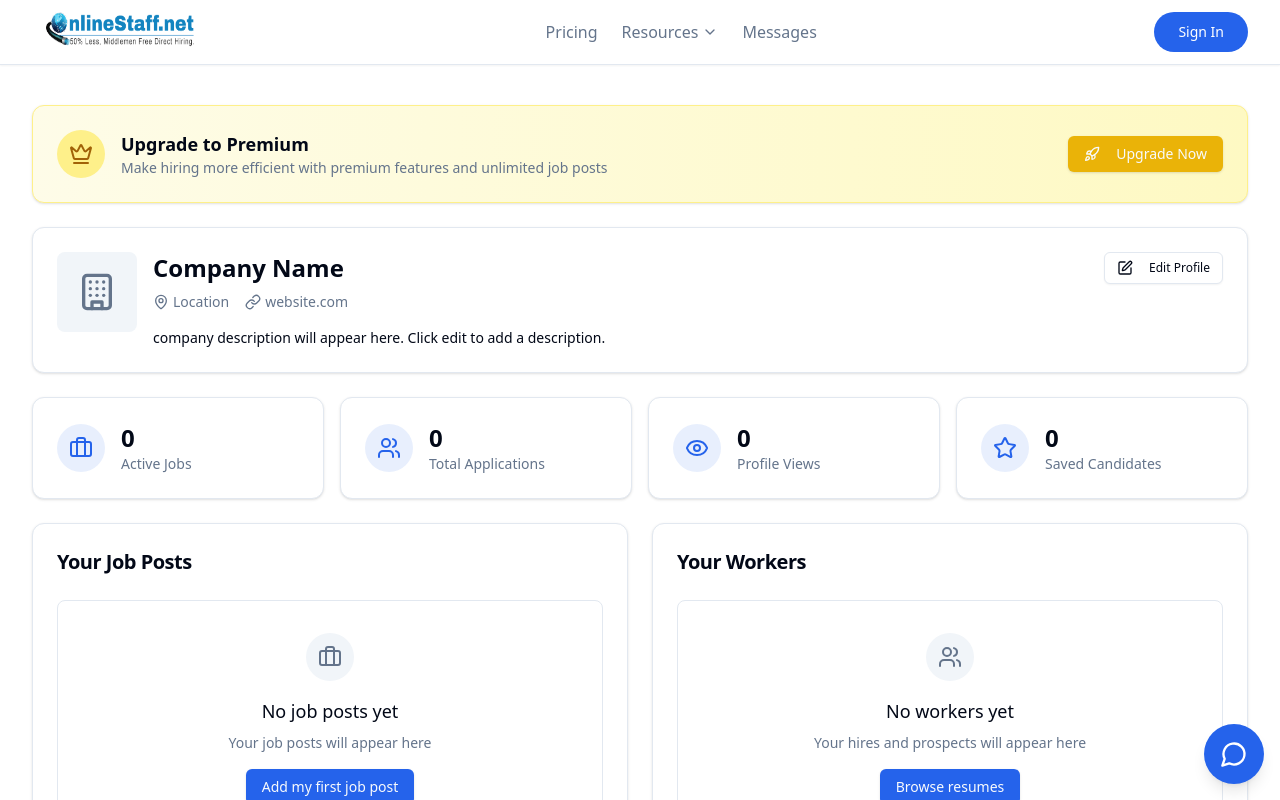
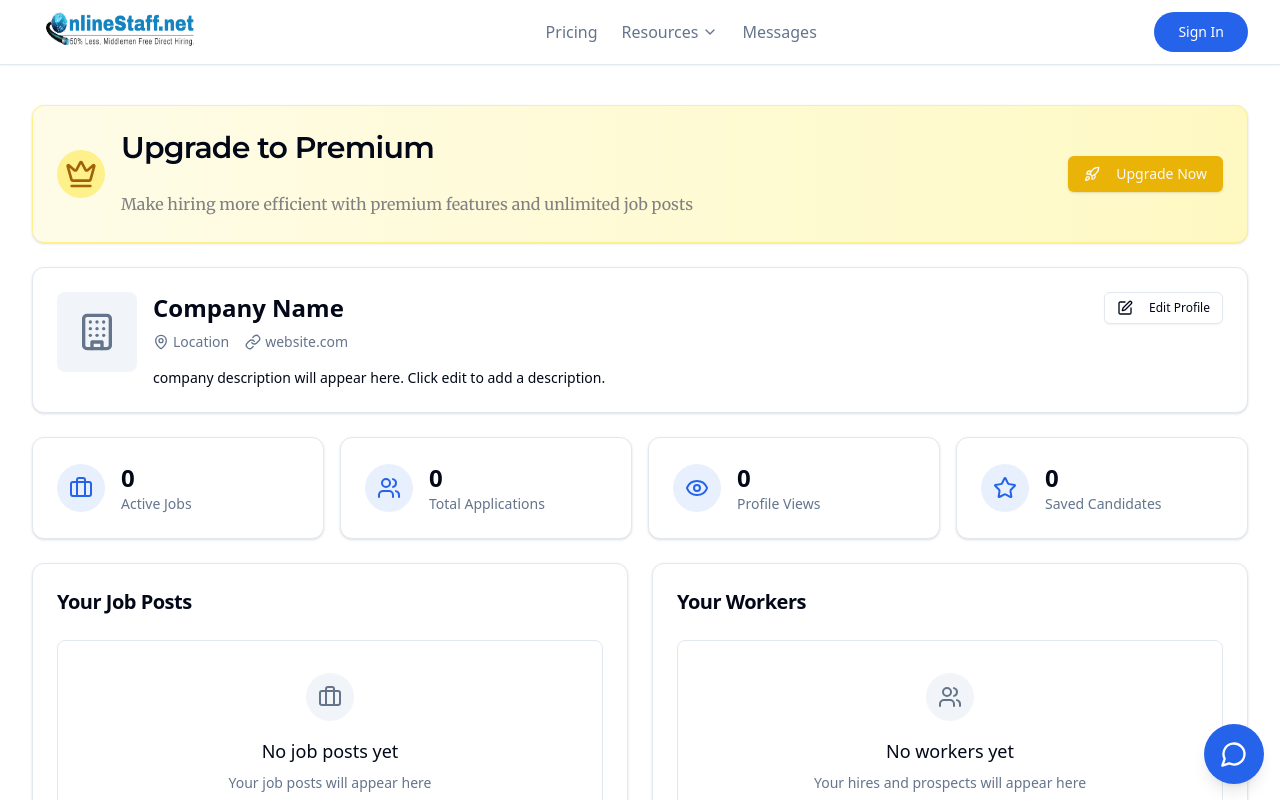
Before and after one commit to RF-Rifat/Job-Portal, a Next.js app: page /company in a window 1280 px wide. Shown: the top 800 px of the page. Built offline with nearby package versions, Linux system fonts and the light colour scheme.

Commit message:
feat:footer and newsletter updated

```diff
--- a/src/app/(root)/company/components/PremiumBanner.tsx
+++ b/src/app/(root)/company/components/PremiumBanner.tsx
@@ -1,5 +1,6 @@
 import { Button } from "@/components/ui/button";
 import { Card } from "@/components/ui/card";
+import { H3, Paragraph } from "@/components/ui/typography";
 import { Crown, Rocket } from "lucide-react";
 import Link from "next/link";
 
@@ -9,14 +10,14 @@ export function PremiumBanner() {
       <div className="p-6 flex items-center justify-between">
         <div className="flex items-center space-x-4">
           <div className="h-12 w-12 rounded-full bg-yellow-200 flex items-center justify-center">
-            <Crown className="h-6 w-6 text-yellow-700" />
+            <Crown className="h-8 w-8 text-yellow-700" />
           </div>
           <div>
-            <h3 className="font-semibold text-lg">Upgrade to Premium</h3>
-            <p className="text-sm text-muted-foreground">
+            <H3>Upgrade to Premium</H3>
+            <Paragraph>
               Make hiring more efficient with premium features and unlimited job
               posts
-            </p>
+            </Paragraph>
           </div>
         </div>
         <Link href="/pricing">
```
